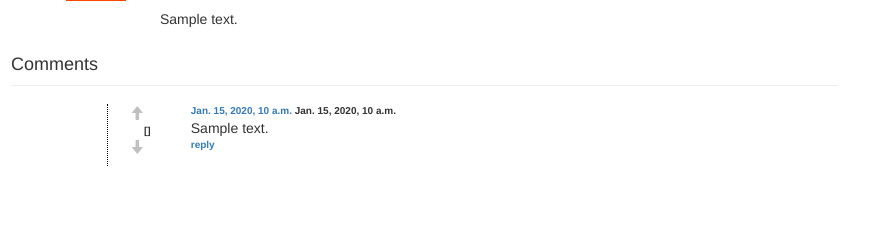
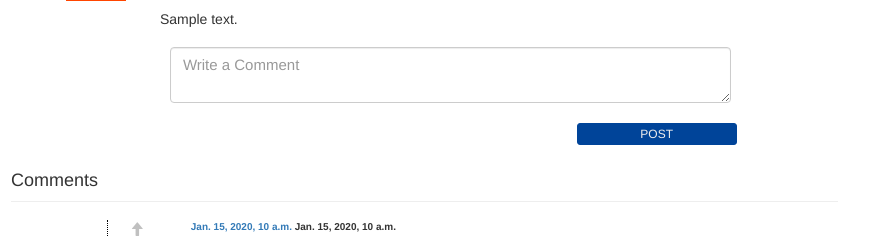
Before and after one commit to srajangarg/iitb-reddit, a Django app: template reddit/templates/post.html in a window 1280 px wide. Shown: the part 151-388 px from the top of the page, without its empty margins (0-890 px from the left). Run offline with Django 3.2, Linux system fonts and the light colour scheme; the template is opened without the code that fills it: most values are stand-ins (such as "Sample title", 1, 10 or a date in 2020); some libraries are stand-ins or nearby versions; some web fonts are replaced.

Commit message:
Reply ajax and write new comment

```diff
--- a/reddit/templates/post.html
+++ b/reddit/templates/post.html
@@ -48,6 +48,25 @@
         {
             obj.style.display = "none";
             obj.parentNode.nextElementSibling.style.display = "block";
+        }
+
+        function postreply(obj,cid)
+        {
+            $.ajax({type: "POST",
+                url: "{% url 'signup' %}",
+                data: {
+                    action: type,
+                    comment_on: cid,
+                    reply: obj.previousElementSibling.value,
+                    csrfmiddlewaretoken: '{{ csrf_token }}'
+                },
+                success:function(data,status){
+                    if (data.success == true)
+                    {
+                        location.reload();
+                    }
+                }
+            });
         }
     </script>
 </head>
@@ -146,6 +165,14 @@
         <div class="col-md-8 col-md-offset-2">
             {{post.text}}
         </div>
+        <div class="col-md-12 col-md-offset-2">
+            <!-- <form role="form" action="{% url 'signup' %}" method="post" class="form-inlinehorizontal"> -->
+            <!-- {% csrf_token %} -->
+                <input type="hidden" name="comment_on" id="comment_on" value="{{post.id}}">
+                <textarea type="text" class="form-control" name="reply" id="reply" placeholder="Write a Comment"></textarea>
+                <input type="submit" class="btn btn-info btn-active btn-xs" onclick="postreply(this, {{post.id}})" value="POST">
+            <!-- </form><br> -->
+        </div>
     </div>
     <br>
     <!-- COMMENTS -->
@@ -208,12 +235,12 @@
             <p>{{c.text}}</p>
             <p class="comments"><a class="comments" onclick="reply(this)">reply </a></p>
             <div id="replybox" style="display:none">
-                <form role="form" action="{% url 'submitcomment' %}" method="post">
-                {% csrf_token %}
+                <!-- <form role="form" action="{% url 'signup' %}" method="post"> -->
+                <!-- {% csrf_token %} -->
                     <input type="hidden" name="comment_on" id="comment_on" value="{{c.id}}">
                     <textarea type="text" class="form-control" name="reply" id="reply" placeholder="Post a reply"></textarea>
-                    <input type="submit" class="btn btn-info btn-active btn-xs" value="POST">
-                </form><br>
+                    <input type="submit" class="btn btn-info btn-active btn-xs" onclick="postreply(this, {{c.id}})" value="POST">
+                <!-- </form><br> -->
             </div>
         </div>
     {% endfor %}
```
